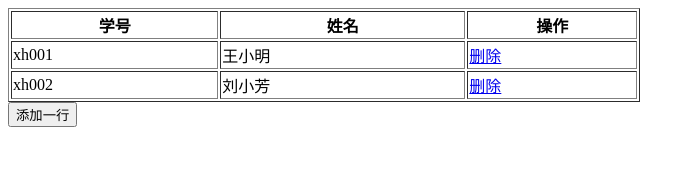
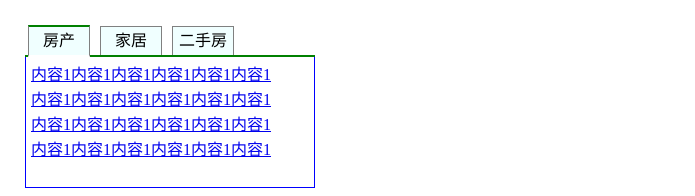
Before and after one commit to havewu/Learn-temp, a plain HTML site: page Noname1.html in a window 1280 px wide. Shown: the whole page, without its empty margins (0-695 px from the left). Drawn offline with Linux system fonts and the light colour scheme.

Commit message:
10-1_Programming challenge
10-1_Programming challenge第一次实现效果

```diff
--- a/Noname1.html
+++ b/Noname1.html
@@ -1,99 +1,73 @@
 <!DOCTYPE html>
 <html>
  <head>
-  <title> new document </title>
+  <title> sohu </title>
   <meta http-equiv="Content-Type" content="text/html; charset=utf-8"/>
+  <style type="text/css">
+    *{padding: 0px;margin: 0px;}
+    #xinwen{/*border: 1px solid #000;*/width:290px;height:150px;padding: 5px;margin: 20px}
+    #title{height:30px;border-bottom:2px solid green;}
+    /*#title+ul{height:120px;line-height: 25px;list-style:none;border: 1px solid blue;border-top:none;padding: 5px;}*/
+    ul[name=content]{height:120px;line-height: 25px;list-style:none;border: 1px solid blue;border-top:none;padding: 5px;}
+    #title li{background:#F0FFFF;cursor:pointer;display:inline-block;border:1px grey solid;border-bottom:none;margin:0px 3px;width:60px;height: 28px;line-height:180%;text-align: center;}
+    #title li.on{border-top:2px solid green;border-bottom:2px solid #FFF;}
+    .hide{display: none;}
+  </style>
   <script type="text/javascript">
+    window.onload = function(){
+      var t = document.getElementById("title");
+      var on = t.getElementsByTagName("li");
+      var c = document.getElementsByName("content");
+      // document.write(c[1]);
+        for(var i=0;i<on.length;i++){
+          // on[i].index = i;
+          oChange(i);
+        }
+        //测试on[1].onclick=function(){c[0].className="hide";}
+        function oChange(num){
+          alert(num);
+          on[num].onclick=function(){
+            for(var n=0;n<3;n++){
+              // c[n].style.display=(c[n].style.display=="none")?"block":"none";
+            // c[n].className=(c[n].className=="hide")?c[n].removeAttribute("class"):"hide";
+              c[n].className="hide";
+              on[n].className="";
+            }
+            // c[i].style.display="block";
+            // c[this.index].removeAttribute("class");
+            c[num].className="";
+            on[num].className="on";
+          }
 
-      window.onload = function(){
-
-     // 鼠标移动改变背景,可以通过给每行绑定鼠标移上事件和鼠标移除事件来改变所在行背景色。
-        var tr =document.getElementsByTagName("tr");
-        //写法一：
-    //     for(var i = 1;i < tr.length;i++){
-		  //  tr[i].onmouseover = function (){
-    // 	        this.style = "background-color:#f2f2f2";
-    //         }
-    //         tr[i].onmouseout = function (){
-    //             this.style = "background-color:#fff";
-    //         }
-    //     }
-        //写法二：
-        for(var i = 1;i < tr.length;i++){
-            color(tr[i]);
-        }
-
-        //写法三：
-//         for(var i = 0;i < tr.length;i++){
-//             tr[i].onmouseover=function(){mOver(this)};
-//             tr[i].onmouseout=function(){mOut(this)};
-//         }
-//         function mOver(obj){
-// 			obj.style.backgroundColor = "#F3F";
-// 		}
-// 		function mOut(obj){
-// 			obj.style.backgroundColor = "#3F3";
-// 		}
-	 }
-        function color(obj){
-            obj.onmouseover=
-                function (){
-                // this.style.backgroundColor="#2FF";
-                  obj.style.backgroundColor="#2FF";
-                }
-            obj.onmouseout=
-                function (){
-                // this.style.backgroundColor="#FF2";
-                    obj.style.backgroundColor="#FF2";
-                }
-        }
-      // 创建删除函数
-        function del(obj) {
-			var thisobj = obj.parentNode.parentNode;
-			thisobj.parentNode.removeChild(thisobj);
-		}
-		function del2(obj) {
-			obj.parentNode.parentNode.removeChild(obj.parentNode);
-		}
-     // 编写一个函数，供添加按钮调用，动态在表格的最后一行添加子节点；
-     function add(){
-        var newtr = document.createElement("tr");
-        for(var i = 0;i<3;i++){
-            var newtd = document.createElement("td");
-            newtr.appendChild(newtd);
-            //td.innerHTML=function(){"dele(this)"};
-            var newtext = document.createElement("td");
-            newtd.appendChild(newtext);
-        }
-        newtr.lastChild.innerHTML="<a href='javascript:;' d>删除</a>";
-        newtr.lastChild.onclick=function(){del2(this)};
-        var oldNode = document.getElementById("table");
-        oldNode.appendChild(newtr);
-        color(newtr);
-     }
+        };
+    }
   </script>
  </head>
  <body>
-	   <table border="1" width="50%" id="table">
-	   <tr>
-		<th>学号</th>
-		<th>姓名</th>
-		<th>操作</th>
-	   </tr>
-
-	   <tr>
-		<td>xh001</td>
-		<td>王小明</td>
-		<td><a href="javascript:;" onclick="del2(this)" d>删除</a></td>   <!--在删除按钮上添加点击事件  -->
-	   </tr>
-
-	   <tr>
-		<td>xh002</td>
-		<td>刘小芳</td>
-		<td><a href="javascript:;" onclick="del(this)" d>删除</a></td>   <!--在删除按钮上添加点击事件  -->
-	   </tr>
-
-	   </table>
-	   <input type="button" value="添加一行" onclick="add()" />   <!--在添加按钮上添加点击事件  -->
+ <div id="xinwen">
+    <ul id="title">
+      <li class="on">房产</li>
+      <li>家居</li>
+      <li>二手房</li>
+    </ul>
+    <ul name="content">
+      <li><a href="#">内容1内容1内容1内容1内容1内容1</a></li>
+      <li><a href="#">内容1内容1内容1内容1内容1内容1</a></li>
+      <li><a href="#">内容1内容1内容1内容1内容1内容1</a></li>
+      <li><a href="#">内容1内容1内容1内容1内容1内容1</a></li>
+    </ul>
+    <ul name="content" class="hide">
+      <li><a href="#">内容2内容2内容2内容2内容2内容2</a></li>
+      <li><a href="#">内容2内容2内容2内容2内容2内容2</a></li>
+      <li><a href="#">内容2内容2内容2内容2内容2内容2</a></li>
+      <li><a href="#">内容2内容2内容2内容2内容2内容2</a></li>
+    </ul>
+    <ul name="content" class="hide">
+      <li><a href="#">内容3内容3内容3内容3内容3内容3</a></li>
+      <li><a href="#">内容3内容3内容3内容3内容3内容3</a></li>
+      <li><a href="#">内容3内容3内容3内容3内容3内容3</a></li>
+      <li><a href="#">内容3内容3内容3内容3内容3内容3</a></li>
+    </ul>
+ </div>
  </body>
 </html>
```
Also changed, not shown: index.html (+1 -1 lines).
